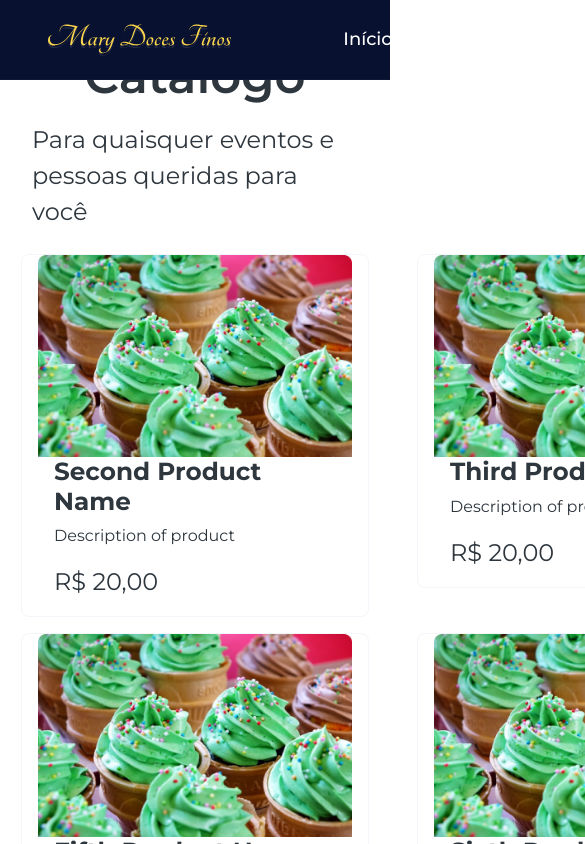
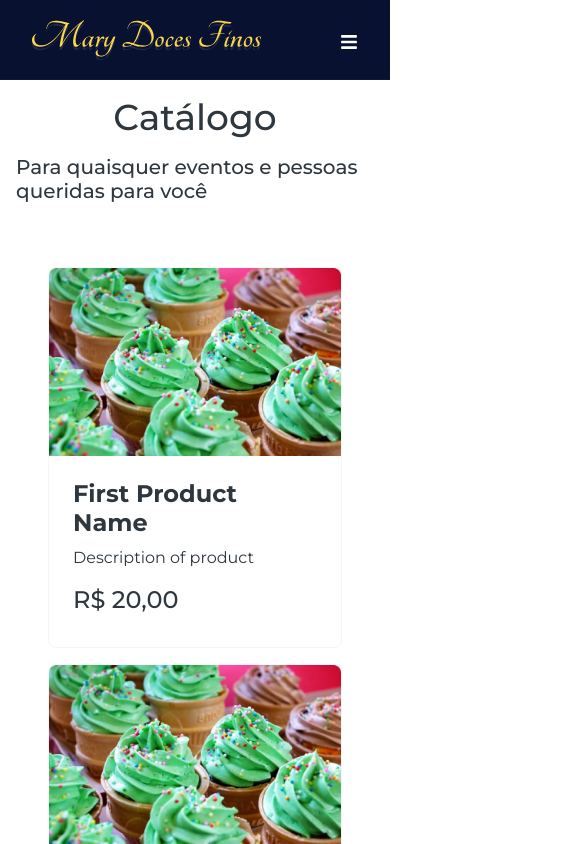
Before and after one commit to marcosprofile/maridocesfinos, a React (Create React App) app: page /catalogo in a window 390 px wide. Shown: the top 844 px of the page, 585 px wide, since content can reach past the window. Built offline with nearby package versions, Linux system fonts and the light colour scheme; the HTML template or start-up script is replaced by a standard one.

Commit message:
update rightMenu + responsive

```diff
--- a/src/components/Contact.jsx
+++ b/src/components/Contact.jsx
@@ -4,7 +4,7 @@ import { motion } from 'framer-motion';
 import {
   FlexContainer,
   PaddingContainer,
-  TextColor,
+  Heading,
 } from '../styles/Global.styled';
 
 import {
@@ -19,6 +19,7 @@ const Contact = () => {
       bottom="8rem"
       left="240px"
       right="240px"
+      responsive
       bgBlue
     >
       <FlexContainer
@@ -28,13 +29,13 @@ const Contact = () => {
         whileInView="visible"
         justify="center"
       >
-        <TextColor
-          size="32px"
+        <Heading
+          as="h1"
+          size="h1"
           weight="bold"
-          fontTransform="uppercase"
         >
-          Contato
-        </TextColor>
+          CONTATO
+        </Heading>
       </FlexContainer>
     </PaddingContainer>
   )
--- a/src/components/Header.jsx
+++ b/src/components/Header.jsx
@@ -1,35 +1,46 @@
 /* eslint-disable jsx-a11y/anchor-is-valid */
-import React from 'react';
+import React, { useState } from 'react';
 import { Link } from 'react-router-dom';
 
 import {
   Image,
-  FlexContainer,
   LinkContainer,
+  MenuButton,
   NavBar,
+  StyledHeader,
   PaddingContainer,
-  StyledHeader,
+  Heading,
 } from '../styles/Global.styled';
 
-import Logo from '../assets/logo.svg'
+import Logo from '../assets/logo.svg';
+
+import { FaBars } from "react-icons/fa";
 
 const Header = () => {
+  const [isMenuOpen, setIsMenuOpen] = useState(false);
+
+  const toggleMenu = () => {
+    setIsMenuOpen(!isMenuOpen);
+  };
+
+  const closeMenu = () => {
+    setIsMenuOpen(false);
+  };
+
   return (
-    <StyledHeader>
-      <PaddingContainer
+    <StyledHeader
       width="100%"
-        left="240px"
-        right="240px"
+      height="80px"
+      left="80px"
+      right="80px"
+      align="center"
+      gap="4rem"
+      bgBlue
     >
-        <FlexContainer gap="4rem" align="center">
-          <FlexContainer align="center">
       <Link to="/">
         <Image respWidth src={Logo} />
       </Link>
-          </FlexContainer>
-
-          <NavBar>
-            <FlexContainer
+      <NavBar
         gap="2.5rem"
         align="center"
       >
@@ -43,10 +54,47 @@ const Header = () => {
             Catálogo
           </LinkContainer>
         </Link>
-            </FlexContainer>
       </NavBar>
-        </FlexContainer>
-      </PaddingContainer>
+
+      <MenuButton
+        type="button"
+        data-bs-toggle="offcanvas"
+        data-bs-target="#offcanvasRight"
+        aria-controls="offcanvasRight"
+        onClick={toggleMenu}
+      >
+        <FaBars />
+      </MenuButton>
+
+      <div class={`offcanvas offcanvas-end ${isMenuOpen ? 'show' : ''}`} tabindex="-1" id="offcanvasRight" aria-labelledby="offcanvasRightLabel">
+        <div class="offcanvas-header">
+          <PaddingContainer width="100%" right="4rem" bottom="2rem"></PaddingContainer>
+          <button type="button" class="btn-close" data-bs-dismiss="offcanvas" aria-label="Close"></button>
+          <PaddingContainer right="1rem" bottom="2rem"></PaddingContainer>
+        </div>
+        <div class="offcanvas-body">
+          <PaddingContainer height="4rem"></PaddingContainer>
+          <Link to="/" onClick={() => { closeMenu(); window.location.href = '/'; }}>
+            <Heading
+              as="h1"
+              size="h1"
+              grey
+            >
+              Início
+            </Heading>
+          </Link>
+          <PaddingContainer height="2rem"></PaddingContainer>
+          <Link to="/catalogo" onClick={() => { closeMenu(); window.location.href = '/catalogo'; }}>
+            <Heading
+              as="h1"
+              size="h1"
+              grey
+            >
+              Catálogo
+            </Heading>
+          </Link>
+        </div>
+      </div>
     </StyledHeader>
   )
 }
--- a/src/components/MyProducts.jsx
+++ b/src/components/MyProducts.jsx
@@ -18,27 +18,22 @@ const MyProducts = () => {
     <PaddingContainer
       top="3rem"
       bottom="8rem"
-      left="240px"
-      right="240px"
+      responsive
     >
       <GridContainer
         as={motion.div}
         variants={fadeInTopVariant}
         initial="hidden"
         whileInView="visible"
-        align="center"
-        direction="column"
-        gap="2rem"
       >
         {productDetails.map((product) => (
-            <PaddingContainer key={product.id}>
-              <Products data={product} />
-            </PaddingContainer>
-          ))}
+          <PaddingContainer responsive key={product.id}>
+            <Products data={product} />
+          </PaddingContainer>
+        ))}
       </GridContainer>
       <FlexContainer
         top="40px"
-        width="100%"
         justify="center"
       >
         <RouterLink
--- a/src/components/Photos.jsx
+++ b/src/components/Photos.jsx
@@ -19,6 +19,7 @@ const Photos = () => {
       bottom="8rem"
       left="240px"
       right="240px"
+      responsive
     >
       <FlexContainer
         as={motion.div}
--- a/src/components/SendImage.jsx
+++ b/src/components/SendImage.jsx
@@ -19,6 +19,7 @@ const SendImage = () => {
       bottom="8rem"
       left="240px"
       right="240px"
+      responsive
       bgBlue
     >
       <FlexContainer
--- a/src/components/Showcase.jsx
+++ b/src/components/Showcase.jsx
@@ -19,6 +19,7 @@ const Showcase = () => {
       bottom="8rem"
       left="240px"
       right="240px"
+      responsive
       bgBlue
     >
       <FlexContainer
--- a/src/layouts/Products.jsx
+++ b/src/layouts/Products.jsx
@@ -1,43 +1,46 @@
 import React from 'react';
 
 import {
-  FlexContainer,
   Image,
-  PaddingContainer,
-  Paragraph,
-  Title,
+  GridItem,
+  GridDesc,
+  Heading,
 } from '../styles/Global.styled';
 
 const Products = ({ data }) => {
   return (
-    <FlexContainer
-      direction="column"
-      align="left"
-      radius="8px"
-      border
-    >
-      <Image src={data.product_image} alt={data.product_name} draggable="false" />
-      <PaddingContainer
-        top="50px"
-        bottom="50px"
-        left="44px"
-        right="44px"
-      >
-        <Title grey weight="bold" >
+    <GridItem border>
+      <Image
+        src={data.product_image}
+        alt={data.product_name}
+        draggable="false"
+      />
+      <GridDesc>
+        <Heading
+          as="h3"
+          size="h3"
+          weight="bold"
+          grey
+        >
           {data.product_name}
-        </Title>
-        <Paragraph grey >
+        </Heading>
+        <Heading
+          as="p"
+          size="p"
+          grey
+        >
           {data.desc}
-        </Paragraph>
-        <Paragraph
+        </Heading>
+        <Heading
+          as="h3"
+          size="h3"
           grey
-          size="24px"
         >
           {data.price}
-        </Paragraph>
-      </PaddingContainer>
-    </FlexContainer>
+        </Heading>
+      </GridDesc>
+    </GridItem>
   )
 }
 
-export default Products
+export default Products;
--- a/src/pages/List.jsx
+++ b/src/pages/List.jsx
@@ -3,9 +3,8 @@ import { motion } from 'framer-motion';
 
 import {
   FlexContainer,
+  Heading,
   PaddingContainer,
-  Paragraph,
-  Title,
 } from '../styles/Global.styled';
 
 import MyProducts from '../components/MyProducts';
@@ -19,6 +18,7 @@ const List = () => {
       bottom="8rem"
       left="240px"
       right="240px"
+      responsive
       bgWhite
     >
       <FlexContainer
@@ -30,19 +30,20 @@ const List = () => {
         direction="column"
         gap=".5rem"
       >
-        <Title
-          size="48px"
-          weight="600"
+        <Heading
+          as="h1"
+          size="h1"
           grey
         >
           Catálogo
-        </Title>
-        <Paragraph
-          size="24px"
+        </Heading>
+        <Heading
+          as="h4"
+          size="h4"
           grey
         >
           Para quaisquer eventos e pessoas queridas para você
-        </Paragraph>
+        </Heading>
         <MyProducts />
       </FlexContainer>
     </PaddingContainer>
--- a/src/styles/Global.styled.jsx
+++ b/src/styles/Global.styled.jsx
@@ -1,4 +1,5 @@
 import styled from 'styled-components';
+
 import {
   Primary,
   Secondary,
@@ -22,14 +23,17 @@ export const MainBody = styled.div`
 export const PaddingContainer = styled.div`
   background-color: ${(props) => props.bgBlue ? BlueColor : ''};
   width: ${({ width }) => width};
+  height: ${({ height }) => height};
   padding-top: ${({ top }) => top};
   padding-bottom: ${({ bottom }) => bottom};
   padding-left: ${({ left }) => left};
   padding-right: ${({ right }) => right};
 
   @media (max-width: 1024px) {
-    padding: 0 16px;
-  }
+    padding-left: ${(props) => props.responsive ? '1rem' : ''};
+    padding-right: ${(props) => props.responsive ? '1rem' : ''};
+    width: ${(props) => props.responsive ? '100%' : ''};
+  };
 `;
 
 export const FlexContainer = styled(PaddingContainer)`
@@ -39,19 +43,24 @@ export const FlexContainer = styled(PaddingContainer)`
   align-items: ${({ align }) => align};
   border-radius: ${({ radius }) => radius};
   gap: ${({ gap }) => gap};
-  border: ${(props) => props.border ? `1px solid ${Secondary}` : ''};
 `;
 
-export const StyledHeader = styled.header`
+export const StyledHeader = styled(FlexContainer).attrs({ as: 'header' })`
   position: fixed;
-  width: 100%;
   top: 0;
-  display: flex;
-  align-items: center;
-  background: ${BlueColor};
-  height: 80px;
   border-bottom: 1px solid ${LightGrey};
   z-index: 2;
+
+  @media(max-width: 1024px) {
+    padding: 0 2rem;
+    justify-content: space-between;
+  }
+`;
+
+export const NavBar = styled(FlexContainer).attrs({ as: 'nav' })`
+  @media(max-width: 1024px) {
+    display: none;
+  }
 `;
 
 export const TextColor = styled.div`
@@ -66,11 +75,60 @@ export const TextColor = styled.div`
   text-transform: ${({ fontTransform }) => fontTransform};
 `;
 
-export const Title = styled(TextColor).attrs({ as: 'h2'})`
+export const Heading = styled(PaddingContainer)`
+  color: ${(props) => props.grey ? ColorGrey : 'white'};
+  font-weight: ${({ weight }) => weight};
+  text-align: ${({ align }) => align};
+  font-size: ${({ size }) => {
+    switch(size) {
+      case 'h1':
+        return '3rem';
+
+      case 'h2':
+        return '2.5rem';
+
+      case 'h3':
+        return '2rem';
+
+      case 'h4':
+        return '1.5rem';
+
+      case 'p':
+        return '1rem';
+
+      default:
+        return;
+    };
+  }};
+
+  @media(max-width: 1024px) {
+    font-size: ${({ size }) => {
+      switch(size) {
+        case 'h1':
+          return '2.25rem';
+
+        case 'h2':
+          return '1.75rem';
+
+        case 'h3':
+          return '1.5rem';
+
+        case 'h4':
+          return '1.25rem';
+
+        case 'p':
+          return '1rem';
+
+        default:
+          return;
+      };
+    }};
+  };
 `;
 
-export const Paragraph = styled(TextColor).attrs({ as: 'p'})`
-`;
+export const Title = styled(TextColor).attrs({ as: 'h2'})``;
+
+export const Paragraph = styled(TextColor).attrs({ as: 'p'})``;
 
 export const Image = styled.img`
   width: ${({ width }) => width};
@@ -78,7 +136,7 @@ export const Image = styled.img`
   object-fit: cover;
 
   @media (max-width: 768px) {
-    height: ${(props) => props.respWidth ? '32px' : ''}
+    height: ${(props) => props.respWidth ? '40px' : ''}
   }
 `;
 
@@ -90,9 +148,7 @@ export const LinkContainer = styled(PaddingContainer)`
   color: ${props => (props.primary || props.secondary) ? ColorGrey : 'white'};
 `;
 
-export const RouterLink = styled(LinkContainer).attrs({ as: 'a'})`
-
-`;
+export const RouterLink = styled(LinkContainer).attrs({ as: 'a'})``;
 
 export const Button = styled(LinkContainer).attrs({ as: 'button'})`
   display: flex;
@@ -102,13 +158,36 @@ export const Button = styled(LinkContainer).attrs({ as: 'button'})`
   height: 24px;
 `;
 
-export const NavBar = styled.nav`
+export const MenuButton = styled(Button)`
+  display: none;
 
+  @media (max-width: 1024px) {
+    display: block;
+  }
 `;
 
 export const GridContainer = styled.div`
-  display: grid;
-  grid-template-columns: 380px 380px 380px;
+  display: flex;
+  flex-wrap: wrap;
+  justify-content: center;
+  gap: 1rem;
   width: 100%;
-  grid-gap: 16px;
 `;
+
+export const GridItem = styled.div`
+  display: flex;
+  flex-direction: column;
+  border-radius: .5rem;
+  width: 100%;
+  max-width: 380px;
+  border: ${(props) => props.border ? `1px solid ${Secondary}` : ''};
+`;
+
+export const GridDesc = styled.div`
+  padding: 50px 44px;
+
+  @media (max-width: 1024px) {
+    text-align: left;
+    padding: 1.5rem;
+  };
+`;
--- a/src/utils/Data.js
+++ b/src/utils/Data.js
@@ -17,6 +17,26 @@ export const Gallery = [
   },
   {
     id: 3,
+    image: '...'
+  },
+  {
+    id: 4,
+    image: '...'
+  },
+  {
+    id: 5,
+    image: '...'
+  },
+  {
+    id: 6,
+    image: '...'
+  },
+  {
+    id: 7,
+    image: '...'
+  },
+  {
+    id: 8,
     image: '...'
   },
 ]
```
Also changed, not shown: src/components/AboutMe.jsx (+7 -6 lines). Lines whose indentation alone changed are shown as unchanged.
